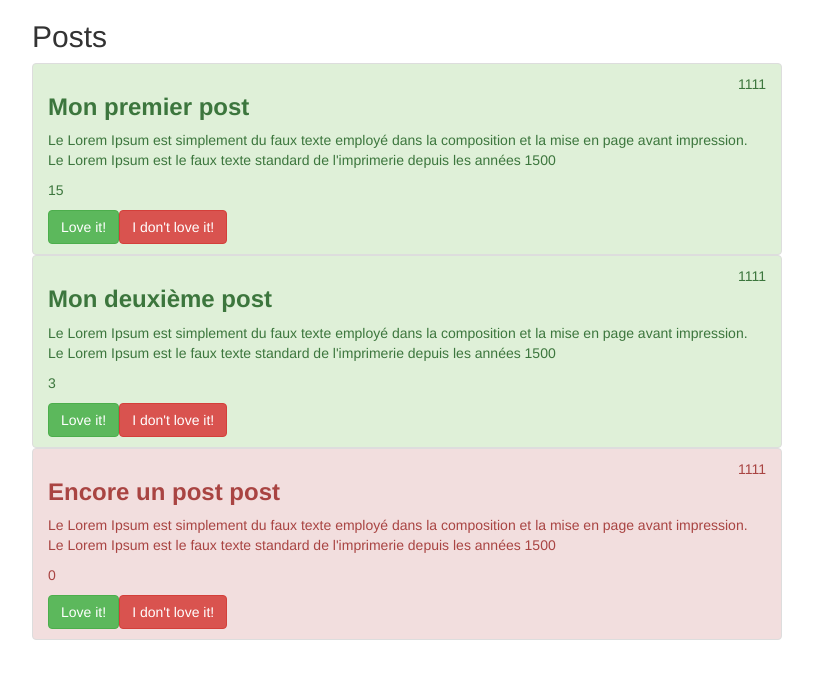
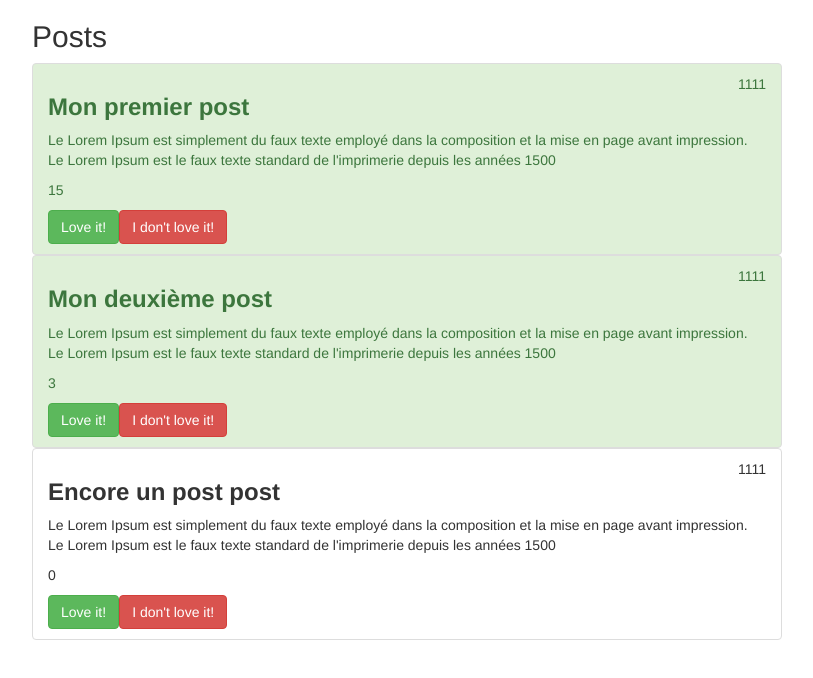
Before and after one commit to kentOneR/app_blog, an Angular app: page / in a window 1280 px wide. Shown: the top 678 px of the page, without its empty margins (38-851 px from the left). Built offline with nearby package versions, Linux system fonts and the light colour scheme.

Commit message:
Changed danger class for li

```diff
--- a/src/app/post-list-item/post-list-item.component.html
+++ b/src/app/post-list-item/post-list-item.component.html
@@ -1,6 +1,6 @@
 <li [ngClass]="{'list-group-item': true,
 'list-group-item-success': postLike > 0,
-'list-group-item-danger': 0 >= postLike}">
+'list-group-item-danger': 0 > postLike}">
   <h3>{{ postTitle }}</h3>
   <span>{{ postDate }}</span>
   <p>{{ postContent }}</p>
```
